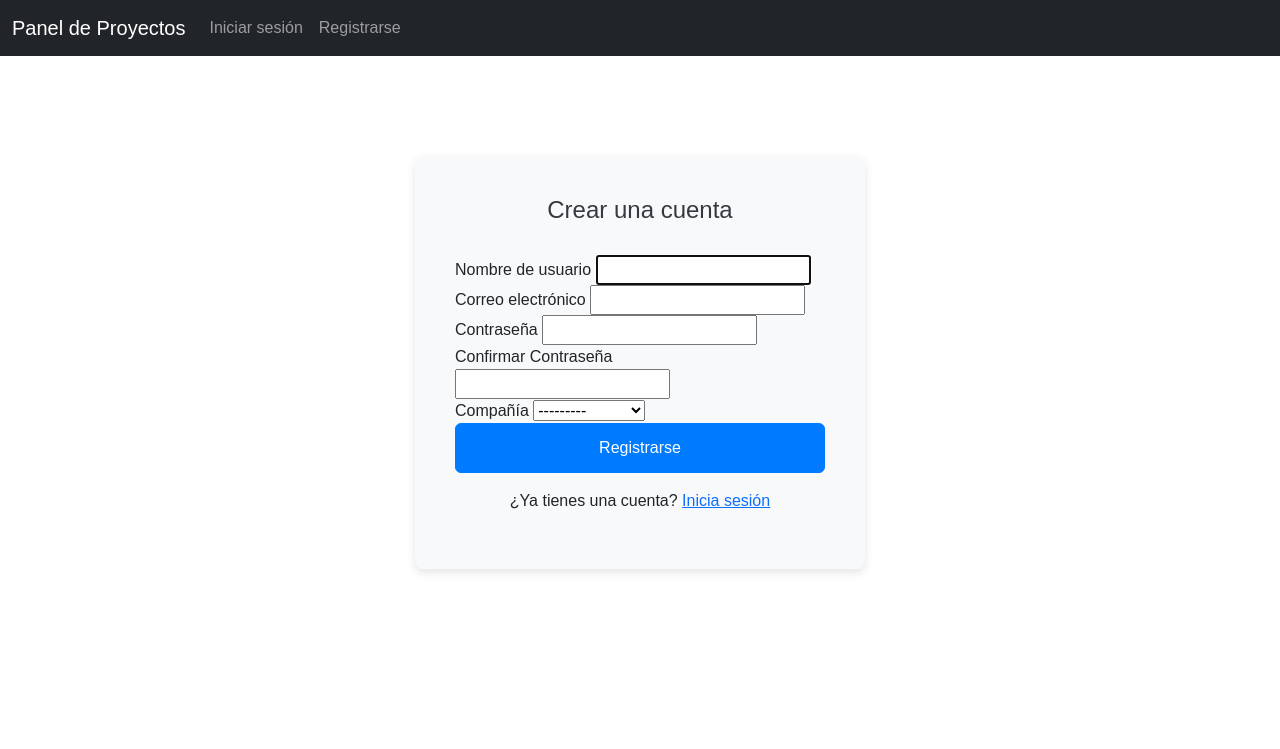
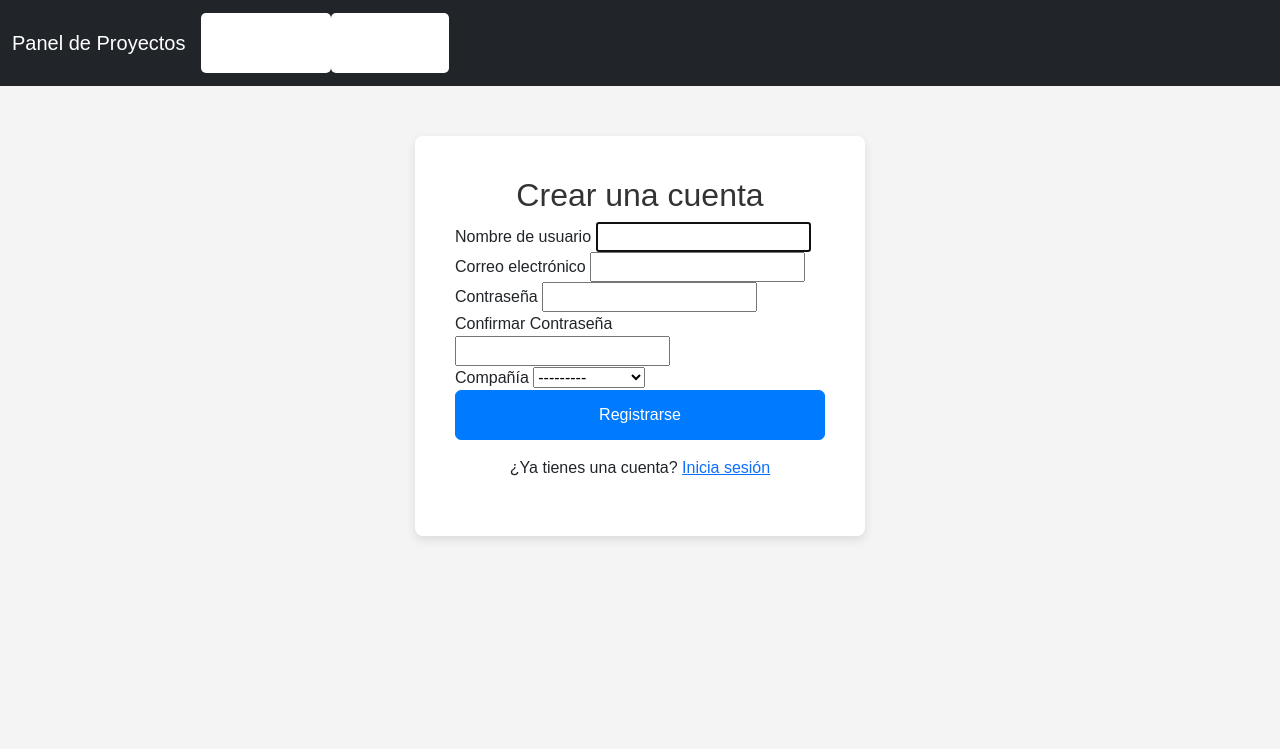
Before and after one commit to karolina-dev/web-app, a Django app: page /signup/ in a window 1280 px wide. Shown: the top 749 px of the page. Run offline with Django 5.2, Linux system fonts and the light colour scheme; data comes from the database, SQL or seed files in the repository.

Commit message:
Update styles.css
Nuevos estilos

```diff
--- a/static/css/styles.css
+++ b/static/css/styles.css
@@ -1,42 +1,62 @@
+
 body {
     font-family: 'Arial', sans-serif;
+    background-color: #f4f4f4; /* Fondo suave */
 }
+
+
+.navbar {
+    margin-bottom: 20px; /* Separación de la barra de navegación */
+}
+
 
 h1, h2 {
     color: #333;
+    text-align: center;
 }
-/* Estilo para centrar el formulario */
+
+/* Estilo para forms*/
 .form-container {
-    max-width: 450px;  /* El ancho máximo del formulario */
-    margin: 100px auto; /* Centrado vertical y horizontal */
+    max-width: 450px; /* El ancho máximo del formulario */
+    margin: 50px auto; /* Centrado vertical y horizontal */
     padding: 40px;
-    background-color: #f8f9fa;  /* Fondo suave */
+    background-color: #ffffff;  /* Fondo blanco */
     border-radius: 8px;
     box-shadow: 0 4px 10px rgba(0, 0, 0, 0.1);  /* Sombra suave */
 }
 
-/* Título del formulario */
-h2 {
-    text-align: center;
-    margin-bottom: 30px;
-    font-size: 24px;
-    color: #343a40;
-}
 
-/* Estilo para los botones */
 .btn-primary {
-    width: 100%;  /* Hacer que el botón ocupe todo el ancho */
+    width: 100%;
     padding: 12px;
     font-size: 16px;
     background-color: #007bff;
     border-color: #007bff;
 }
 
-/* Estilo para los enlaces de texto */
-.text-center {
-    text-align: center;
+.btn-primary:hover {
+    background-color: #0056b3;
+    border-color: #0056b3;
 }
 
-.mt-3 {
-    margin-top: 1rem;
+/* Estilo para la lista de proyectos */
+ul {
+    list-style-type: none;
+    padding-left: 0;
 }
+
+ul li {
+    background-color: #fff;
+    padding: 10px;
+    margin: 5px 0;
+    border-radius: 5px;
+}
+
+ul li a {
+    text-decoration: none;
+    color: #007bff;
+}
+
+ul li a:hover {
+    text-decoration: underline;
+}
```
